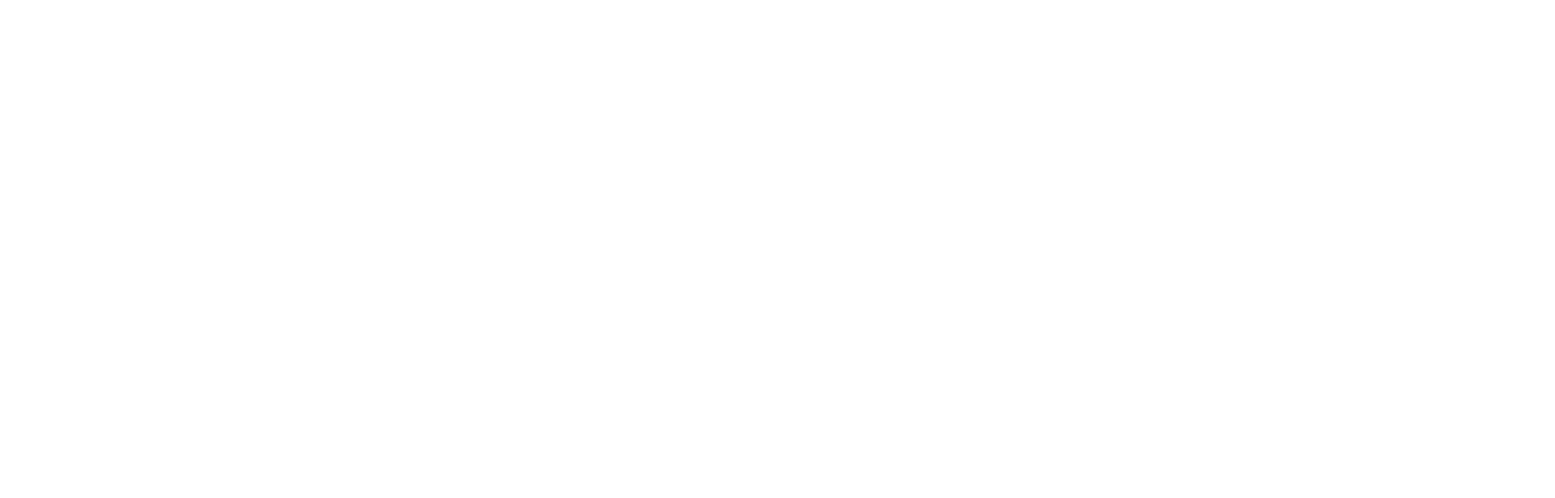
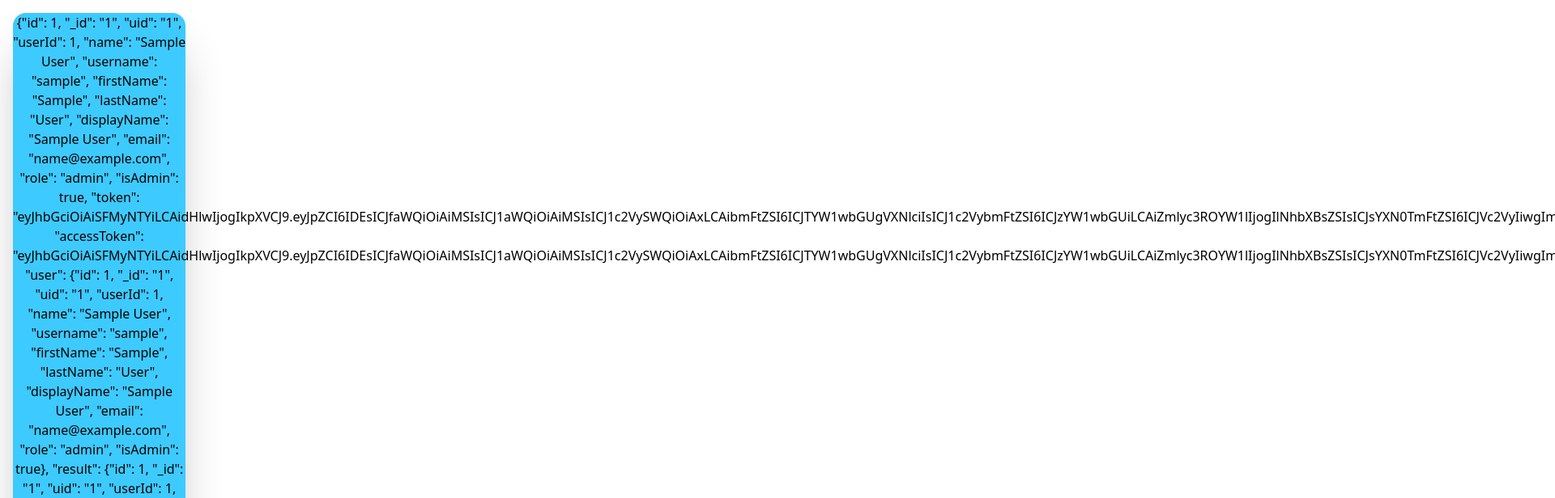
Before and after one commit to Thiafa/project_okr, a React (Vite) app in the folder frontend/: page /home in a window 1280 px wide. Before the commit this address had no page. Shown: the top 616 px of the page at 81% size, 1920 px wide, since content can reach past the window. Built offline with nearby package versions, Linux system fonts and the light colour scheme; sample sign-in values are in the browser's storage.

Commit message:
Feat: add sidebar

```diff
--- a/frontend/src/context/User/UserProvider.jsx
+++ b/frontend/src/context/User/UserProvider.jsx
@@ -6,16 +6,10 @@
     () => localStorage.getItem('user') ?? null,
   );
 
-  React.useEffect(() => {
-    login();
-  }, [user]);
-
-  const login = () => {
-    // localStorage.setItem('user', user);
-  };
-
   const logout = () => {
     setUser(null);
+    localStorage.getItem('user');
+    localStorage.getItem('x-auth-token');
   };
 
   return (
--- a/frontend/src/pages/layouts/Sidebar.jsx
+++ b/frontend/src/pages/layouts/Sidebar.jsx
@@ -1,7 +1,14 @@
 import React from 'react';
 
-const Sidebar = () => {
-  return <div></div>;
+const Sidebar = ({ name }) => {
+  return (
+    <div className="w-1/6 h-[800px] rounded-2xl ml-4 mt-4 bg-okr-blue shadow-3xl shadow-[#134D92]-500/50">
+      <div className=" text-center">
+        {/* <div className="w-[50px] h-[50px] rounded-md bg-white "></div> */}
+        {name}
+      </div>
+    </div>
+  );
 };
 
 export default Sidebar;
--- /dev/null
+++ b/frontend/src/pages/main/Main.jsx
@@ -0,0 +1,15 @@
+import React, { useContext } from 'react';
+import Sidebar from '../layouts/Sidebar';
+import UserContext from '../../context/User/UserContext';
+
+const Main = () => {
+  const { user } = useContext(UserContext);
+
+  return (
+    <div>
+      <Sidebar name={user} />
+    </div>
+  );
+};
+
+export default Main;
--- a/frontend/src/pages/signIn/SignIn.jsx
+++ b/frontend/src/pages/signIn/SignIn.jsx
@@ -20,15 +20,19 @@
         password,
       };
 
-      const { data } = await api.post('/login', obj);
-      localStorage.setItem('x-auth-token', data.data.token);
+      const response = await api.post('/login', obj);
 
-      setUser(data.data);
-      Success(`Welcome ${data.data.name}`);
+      localStorage.setItem('x-auth-token', response.data.data.token);
+      localStorage.setItem('user', response.data.data.name);
+
+      setUser(response.data.data);
+      Success(`Welcome ${response.data.data.name}`);
       navigate('/home');
     } catch (error) {
       if (error.response) {
         Error(error.response.data.message);
+      } else {
+        Error('Erro Interno!');
       }
     }
   };
--- a/frontend/src/routes.jsx
+++ b/frontend/src/routes.jsx
@@ -4,6 +4,7 @@
 import SignOut from './pages/signOut/SignOut';
 import SignUp from './pages/SignUp/SignUp';
 import Home from './pages/home/Home';
+import Main from './pages/main/Main';
 import ForgotPassword from './pages/forgotPassword/ForgotPassword';
 import ResetPassword from './pages/resetPassword/ResetPassword';
 
@@ -21,6 +22,7 @@
     <BrowserRouter>
       <Routes>
         <Route path="/" element={<Home />} />
+
         <Route path="/login" element={<SignIn />} />
         <Route path="/register" element={<SignUp />} />
         <Route path="/forgot-password" element={<ForgotPassword />} />
@@ -33,6 +35,14 @@
             </ProtectedRoutes>
           }
         />
+        <Route
+          path="/home"
+          element={
+            <ProtectedRoutes>
+              <Main />
+            </ProtectedRoutes>
+          }
+        />
       </Routes>
     </BrowserRouter>
   );
--- a/frontend/tailwind.config.js
+++ b/frontend/tailwind.config.js
@@ -9,6 +9,9 @@
         'okr-blue': '#3DCAFF',
         'okr-blue-dark': '#086893',
       },
+      boxShadow: {
+        '3xl': '0 35px 60px -15px rgba(0, 0, 0, 0.3)',
+      },
     },
   },
   plugins: [require('@tailwindcss/forms')],
```
